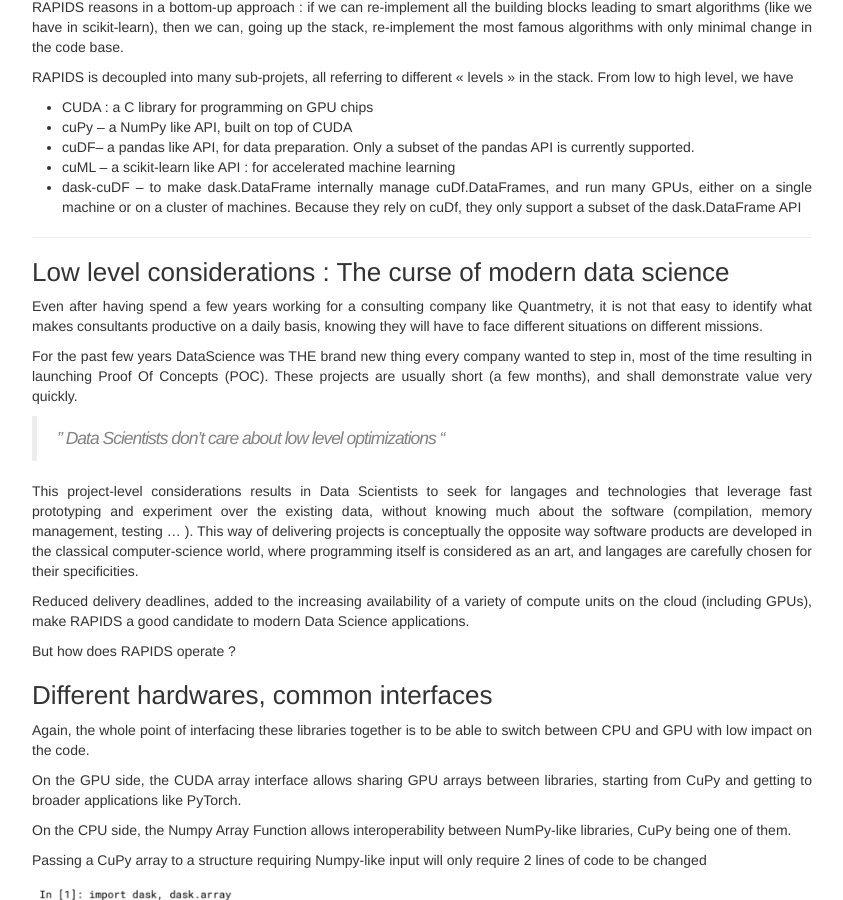
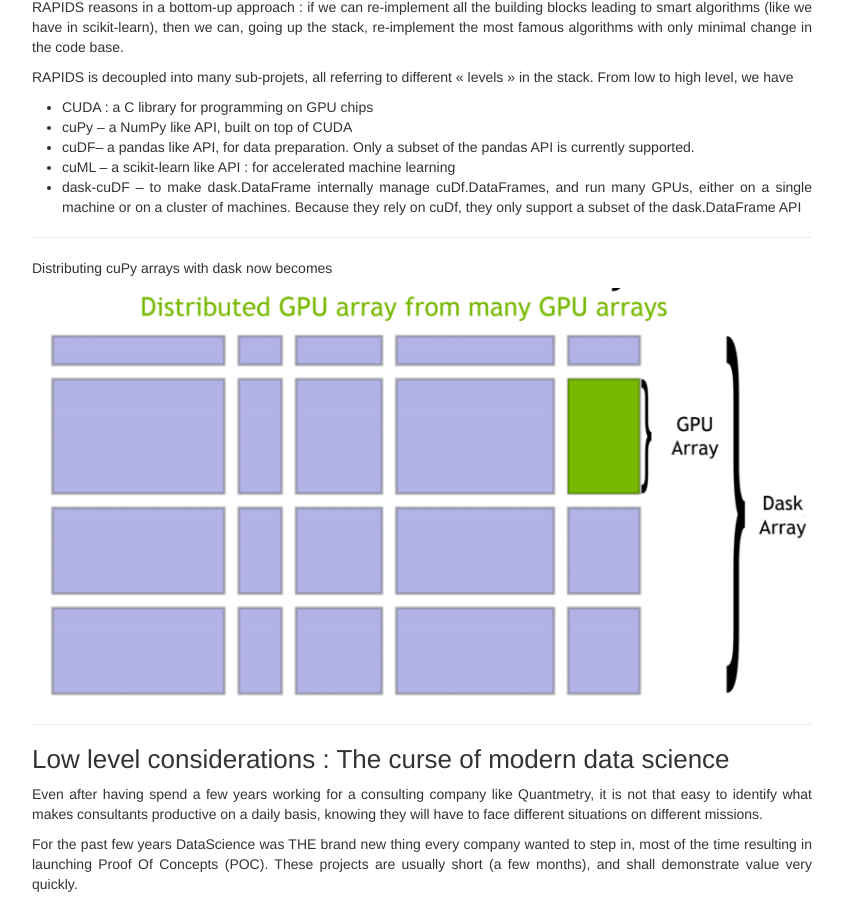
Before and after one commit to remiadon/remiadon.github.io, a Jekyll site: the page built from _posts/2019-08-27-sklearn-consortium-part-2.md, in a window 1280 px wide and 900 px high, scrolled down 5960 px. Shown: the whole window, without its empty margins (218-1061 px from the left). Built offline with Jekyll 4.4.1, drawn with Linux system fonts in a browser that asks for light colours; nearby versions of some CDN libraries; comment, search, counter and statistics services are not loaded.

Commit message:
[RM] gifs for sklearn consortium

```diff
--- a/_posts/2019-08-27-sklearn-consortium-part-2.md
+++ b/_posts/2019-08-27-sklearn-consortium-part-2.md
@@ -168,6 +168,11 @@ RAPIDS is decoupled into many sub-projets, all referring to different « levels
 * cuML – a scikit-learn like API : for accelerated machine learning
 * dask-cuDF – to make dask.DataFrame internally manage cuDf.DataFrames, and run many GPUs, either on a single machine or on a cluster of machines. Because they rely on cuDf, they only support a subset of the dask.DataFrame API
 
+-----
+Distributing cuPy arrays with dask now becomes
+
+![Alt Text](/img/sklearn-consortium/distributed-GPU.png)
+
 -------
 
 ### Low level considerations : The curse of modern data science
```
Also changed, not shown: other parts of _posts/2019-08-27-sklearn-consortium-part-2.md (+5 -1 lines), img/sklearn-consortium/cuML-roadmap.gif (deleted), img/sklearn-consortium/cuml-1.png (added), img/sklearn-consortium/cuml-2.png (added), img/sklearn-consortium/distributed-GPU.png (added).
